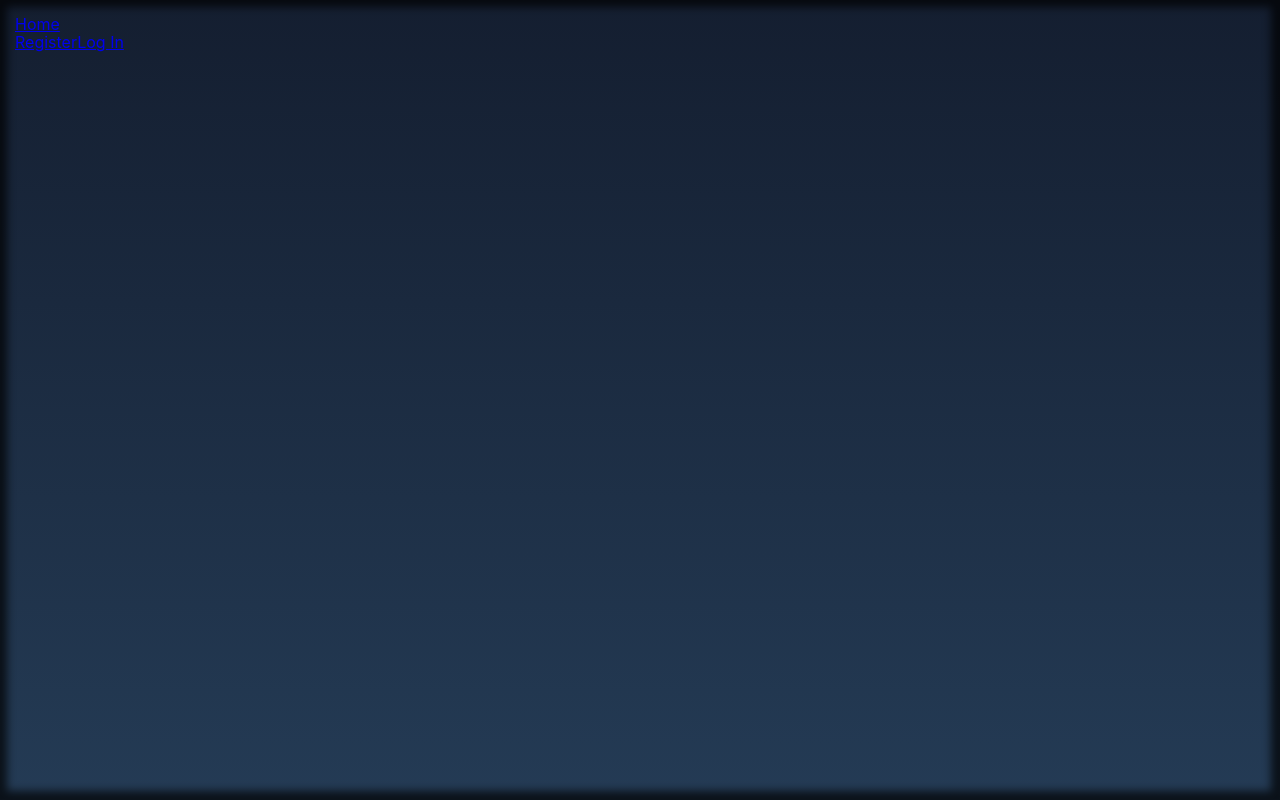
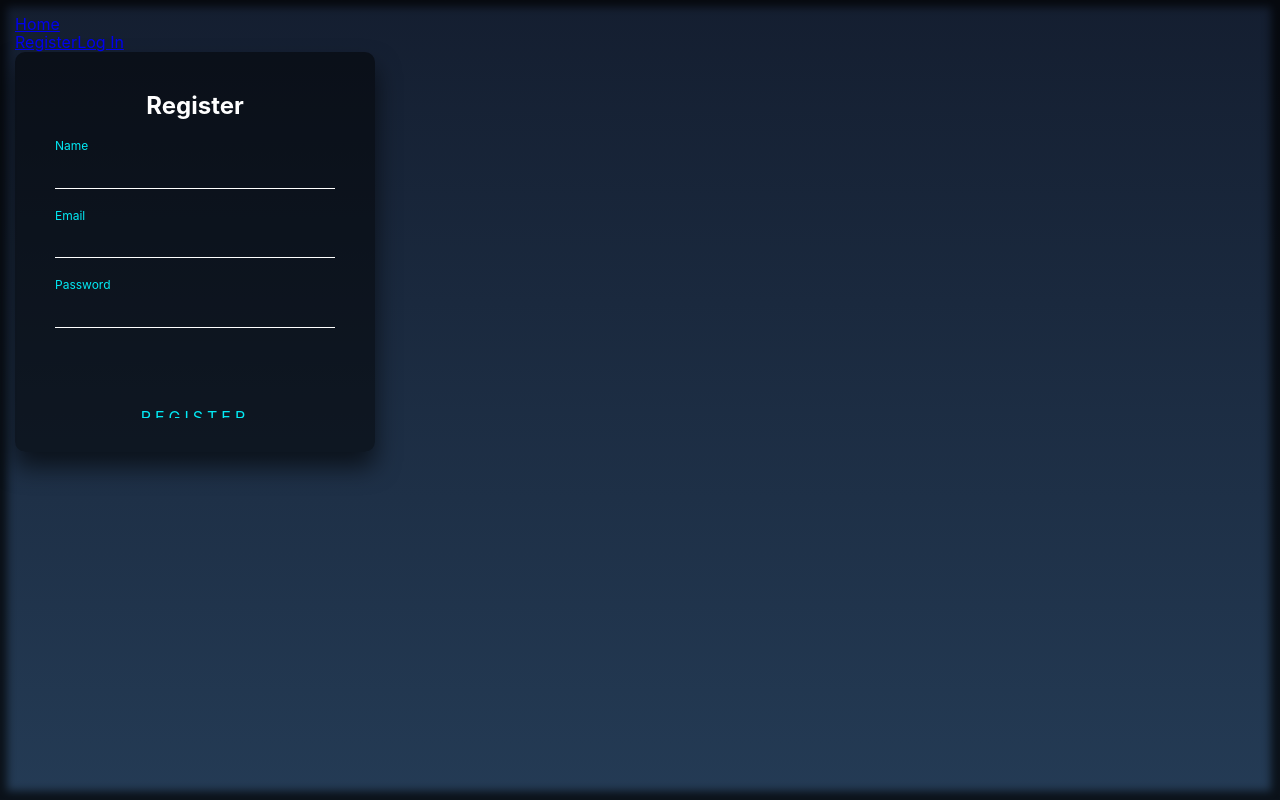
Before and after one commit to Oleggman/goit-react-hw-08-phonebook, a React (Create React App) app: page /register in a window 1280 px wide. Built offline with nearby package versions, Linux system fonts and the light colour scheme.

Commit message:
Update login and registration

```diff
--- a/src/components/App.jsx
+++ b/src/components/App.jsx
@@ -6,9 +6,21 @@ import { Register } from 'pages/Register';
 import { Login } from 'pages/Login';
 import { RestrictedRoute } from './RestrictedRoute';
 import { PrivateRoute } from './PrivateRoute';
+import { useDispatch } from 'react-redux';
+import { useEffect } from 'react';
+import { refreshUser } from 'redux/auth/operations';
+import { useAuth } from 'hooks';
 
 export default function App() {
+  const dispatch = useDispatch();
+  const { isRefreshing } = useAuth();
+
+  useEffect(() => {
+    dispatch(refreshUser());
+  }, [dispatch]);
+
   return (
+    !isRefreshing &&
     <Routes>
       <Route path='/' element ={<Layout />}>
         <Route index element={<Home />} />
--- a/src/components/ContactsForm/ContactsForm.jsx
+++ b/src/components/ContactsForm/ContactsForm.jsx
@@ -16,7 +16,7 @@ const ContactSchema = Yup.object().shape({
       .min(3, 'Too short contact name!')
       .max(50, 'Too long contact name!')
       .required('Required'),
-  phone: Yup.string()
+  number: Yup.string()
       .trim()
       .matches(
         /\+?\d{1,4}?[-.\s]?\(?\d{1,3}?\)?[-.\s]?\d{1,4}[-.\s]?\d{1,4}[-.\s]?\d{1,9}/,
@@ -42,21 +42,21 @@ export const ContactsForm = () => {
 
   return (
     <Formik
-      initialValues={{ name: '', phone: '' }}
+      initialValues={{ name: '', number: '' }}
       validationSchema={ContactSchema}
       onSubmit={onSubmitForm}
     >
       <StyledForm>
         <FormTitle>Add contact</FormTitle>
         <InputBox>
-          <StyledField name="name" autoComplete="off" required />
+          <StyledField name="name" autoComplete="off" />
           <InputLabel>Name</InputLabel>
           <Error component='p' name="name" />
         </InputBox>
         <InputBox>
-          <StyledField type="tel" autoComplete="off" name="phone" required />
+          <StyledField type="tel" name="number" autoComplete="off" />
           <InputLabel>Phone</InputLabel>
-          <Error component='p' name="phone" />
+          <Error component='p' name="number" />
         </InputBox>
         <SubmitBtn type="submit">Add contact</SubmitBtn>
       </StyledForm>
--- a/src/components/LoginForm/LoginForm.jsx
+++ b/src/components/LoginForm/LoginForm.jsx
@@ -22,17 +22,11 @@ const LoginSchema = Yup.object().shape({
 export const LoginForm = () => {
   const dispatch = useDispatch();
 
-  const onSubmitForm = e => {
-    e.preventDefault();
+  const onSubmitForm = (values, helpers) => {
+    const { email, password } = values;
 
-    const form = e.target;
-    dispatch(
-      login({
-        email: form.elements.email.value,
-        password: form.elements.password.value,
-      })
-    );
-    form.reset();
+    dispatch(login({ email, password }));
+    helpers.resetForm();
   }
 
   return (
--- a/src/components/RegisterForm/RegisterForm.jsx
+++ b/src/components/RegisterForm/RegisterForm.jsx
@@ -20,25 +20,18 @@ const RegisterSchema = Yup.object().shape({
   password: Yup.string()
       .trim()
       .min(8, 'Too short password!')
-      .min(50, 'Too long password!')
+      .max(50, 'Too long password!')
       .required('Required'),
 });
 
 export const RegisterForm = () => {
   const dispatch = useDispatch();
 
-  const onSubmitForm = e => {
-    e.preventDefault();
+  const onSubmitForm = (values, helpers) => {
+    const { name, email, password } = values;
 
-    const form = e.target;
-    dispatch(
-      register({
-        name: form.elements.name.value,
-        email: form.elements.email.value,
-        password: form.elements.password.value,
-      })
-    );
-    form.reset();
+    dispatch(register({ name, email, password }));
+    helpers.resetForm();
   }
 
   return (
--- a/src/pages/Login.js
+++ b/src/pages/Login.js
@@ -1,3 +1,7 @@
+import { LoginForm } from "components/LoginForm/LoginForm";
+
 export const Login = () => {
-  return (<>Login</>);
+  return (
+    <LoginForm />
+  );
 }
--- a/src/pages/Register.js
+++ b/src/pages/Register.js
@@ -1,3 +1,7 @@
+import { RegisterForm } from "components/RegisterForm/RegisterForm";
+
 export const Register = () => {
-  return (<></>);
+  return (
+    <RegisterForm />
+  );
 }
--- a/src/redux/auth/operations.js
+++ b/src/redux/auth/operations.js
@@ -1,5 +1,6 @@
 import { createAsyncThunk } from "@reduxjs/toolkit";
 import axios from "axios";
+import Notiflix from "notiflix";
 
 axios.defaults.baseURL = "https://connections-api.herokuapp.com/";
 
@@ -17,8 +18,10 @@ export const register = createAsyncThunk(
     try {
       const res = await axios.post('/users/signup', credentials);
       setAuthHeader(res.data.token);
+      Notiflix.Notify.success('Registration success!')
       return res.data;
     } catch (error) {
+      Notiflix.Notify.failure('Such user already exists')
       return thunkAPI.rejectWithValue(error.message);
     }
   }
@@ -29,9 +32,11 @@ export const login = createAsyncThunk(
   async (credentials, thunkAPI) => {
     try {
       const res = await axios.post('/users/login', credentials);
+      Notiflix.Notify.success('You had been logged in!')
       setAuthHeader(res.data.token);
       return res.data;
     } catch (error) {
+      Notiflix.Notify.failure("Such user doesn't exists")
       return thunkAPI.rejectWithValue(error.message);
     }
   }
@@ -61,7 +66,7 @@ export const refreshUser = createAsyncThunk(
 
     try {
       setAuthHeader(persistedToken);
-      const res = await axios.post('/users/current');
+      const res = await axios.get('/users/current');
       return res.data;
     } catch (error) {
       return thunkAPI.rejectWithValue(error.message);
--- a/src/redux/contacts/contactsSlice.js
+++ b/src/redux/contacts/contactsSlice.js
@@ -1,6 +1,5 @@
 import { createSlice } from "@reduxjs/toolkit";
-import { deleteContact,addContact, fetchContacts } from "./operations";
-import Notiflix from "notiflix";
+import { deleteContact, addContact, fetchContacts } from "./operations";
 
 const initialState = {
   items: [],
@@ -33,7 +32,6 @@ const contactsSlice = createSlice({
       state.isLoading = false;
       state.error = null;
       state.items.push(action.payload);
-      Notiflix.Notify.success(`${action.payload.name} has been added to your contacts`);
     },
     [addContact.rejected]: handleRejected,
     [deleteContact.pending]: handlePending,
@@ -42,7 +40,6 @@ const contactsSlice = createSlice({
       state.error = null;
       const index = state.items.findIndex(task => task.id === action.payload.id);
       state.items.splice(index, 1);
-      Notiflix.Notify.success(`${action.payload.name} has been deleted from your contacts`);
     },
     [deleteContact.rejected]: handleRejected,
   },
--- a/src/redux/contacts/operations.js
+++ b/src/redux/contacts/operations.js
@@ -1,5 +1,6 @@
 import { createAsyncThunk } from "@reduxjs/toolkit";
 import axios from "axios";
+import Notiflix from "notiflix";
 
 axios.defaults.baseURL = "https://connections-api.herokuapp.com/";
 
@@ -15,6 +16,7 @@ export const fetchContacts = createAsyncThunk('contacts/fetchAll', async (_, thu
 export const addContact = createAsyncThunk('contacts/addContact', async (contact, thunkAPI) => {
   try {
     const response = await axios.post('/contacts', contact);
+    Notiflix.Notify.success(`${response.data.name} has been added to your contacts`);
     return response.data;
   } catch (error) {
     thunkAPI.rejectWithValue(error.message);
@@ -24,6 +26,7 @@ export const addContact = createAsyncThunk('contacts/addContact', async (contact
 export const deleteContact = createAsyncThunk('contacts/deleteContact', async (contactId, thunkAPI) => {
   try {
     const response = await axios.delete(`/contacts/${contactId}`);
+    Notiflix.Notify.success(`${response.data.name} has been deleted from your contacts`);
     return response.data;
   } catch (error) {
     thunkAPI.rejectWithValue(error.message);
```
